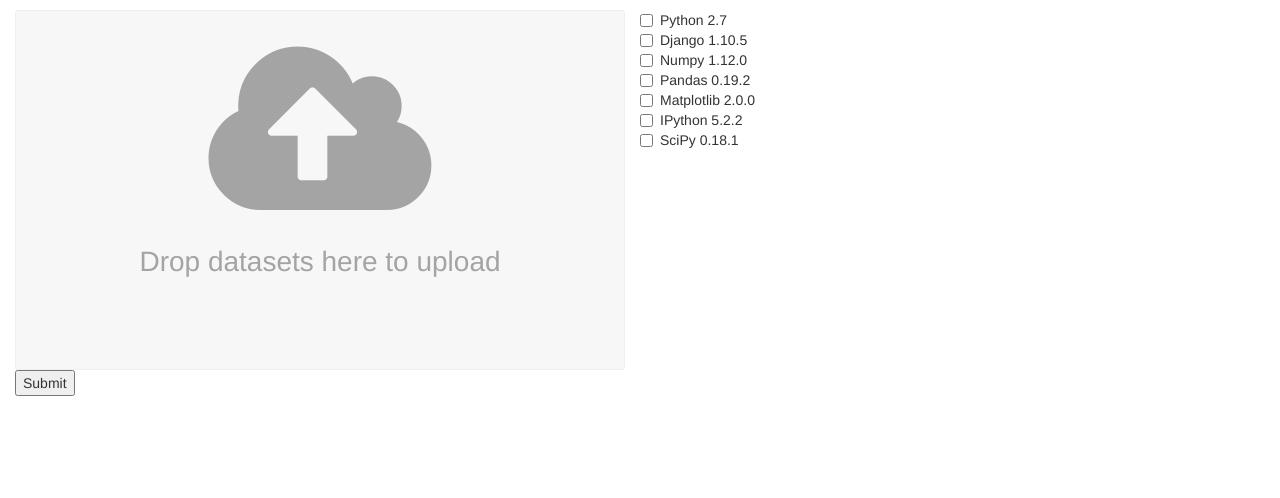
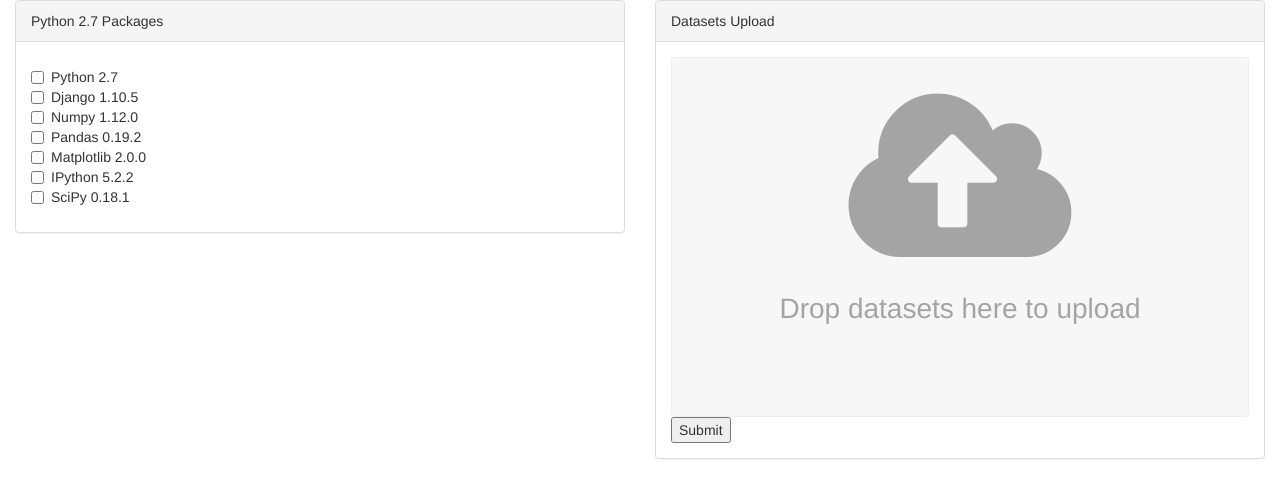
Before and after one commit to projectmozaic/Mozaic, a Django app: page / in a window 1280 px wide. Shown: the top 498 px of the page. Run offline with Django 3.2, Linux system fonts and the light colour scheme; parts of the project's set-up code (start-up, migrations or seed data) failed here and were passed over; some libraries are stand-ins or nearby versions.

Commit message:
divide width into two columns

```diff
--- a/webApp/templates/index.html
+++ b/webApp/templates/index.html
@@ -22,14 +22,9 @@
 <body>
 
 <div class="col-md-6">
-        <form action="success" class="dropzone" id="fileZone">{% csrf_token %}
-
-
-        </form>
-
-        <button type="submit" form="fileZone" id="generate" value="Submit">Submit</button>
-    </div>
-
+    <div class="panel panel-default">
+        <div class="panel-heading">Python 2.7 Packages</div>
+        <div class="panel-body">
             <div class="checkbox">
                 <label for="id_completed">
                     <input type="checkbox"> Python 2.7<br>
@@ -41,5 +36,23 @@
                     <input type="checkbox"> SciPy 0.18.1<br>
                 </label>
             </div>
+        </div>
+    </div>
+</div>
+
+
+<div class="col-md-6">
+    <div class="panel panel-default">
+        <div class="panel-heading">Datasets Upload</div>
+        <div class="panel-body">
+            <form action="success" class="dropzone" id="fileZone">{% csrf_token %}
+
+
+            </form>
+
+            <button type="submit" form="fileZone" id="generate" value="Submit">Submit</button>
+        </div>
+    </div>
+</div>
 </body>
 </html>
```
Lines whose indentation alone changed are shown as unchanged.
